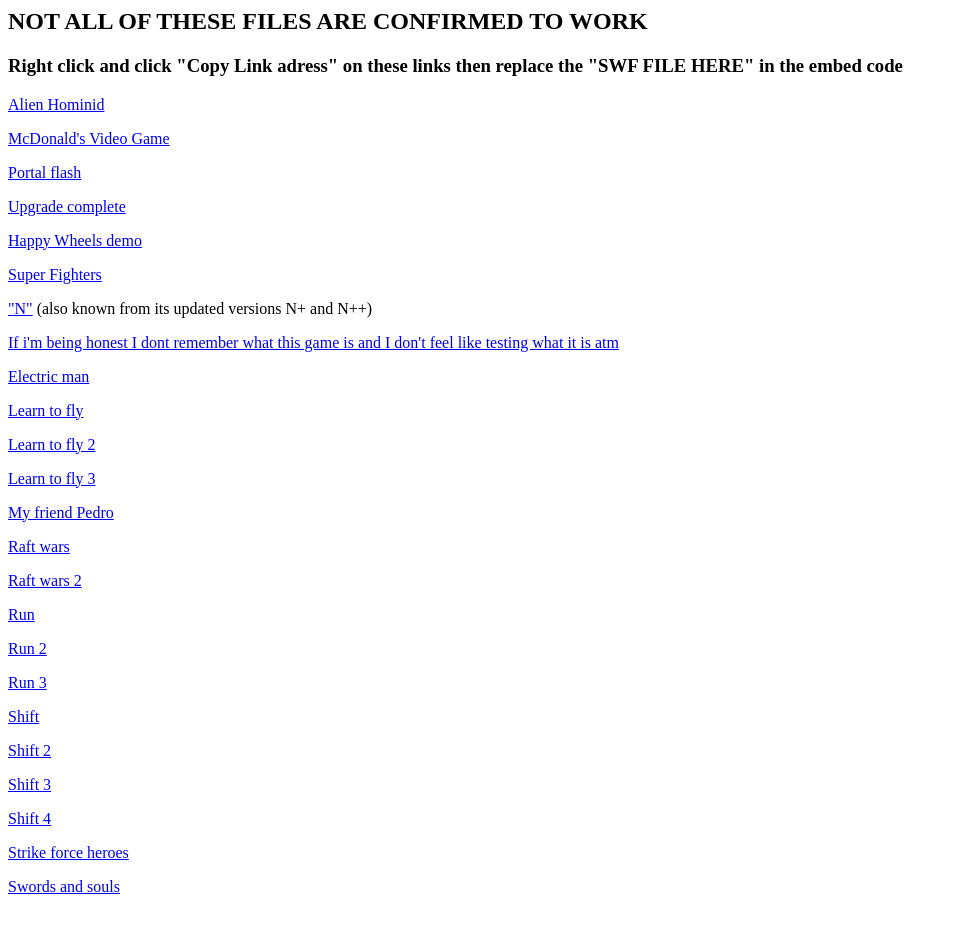
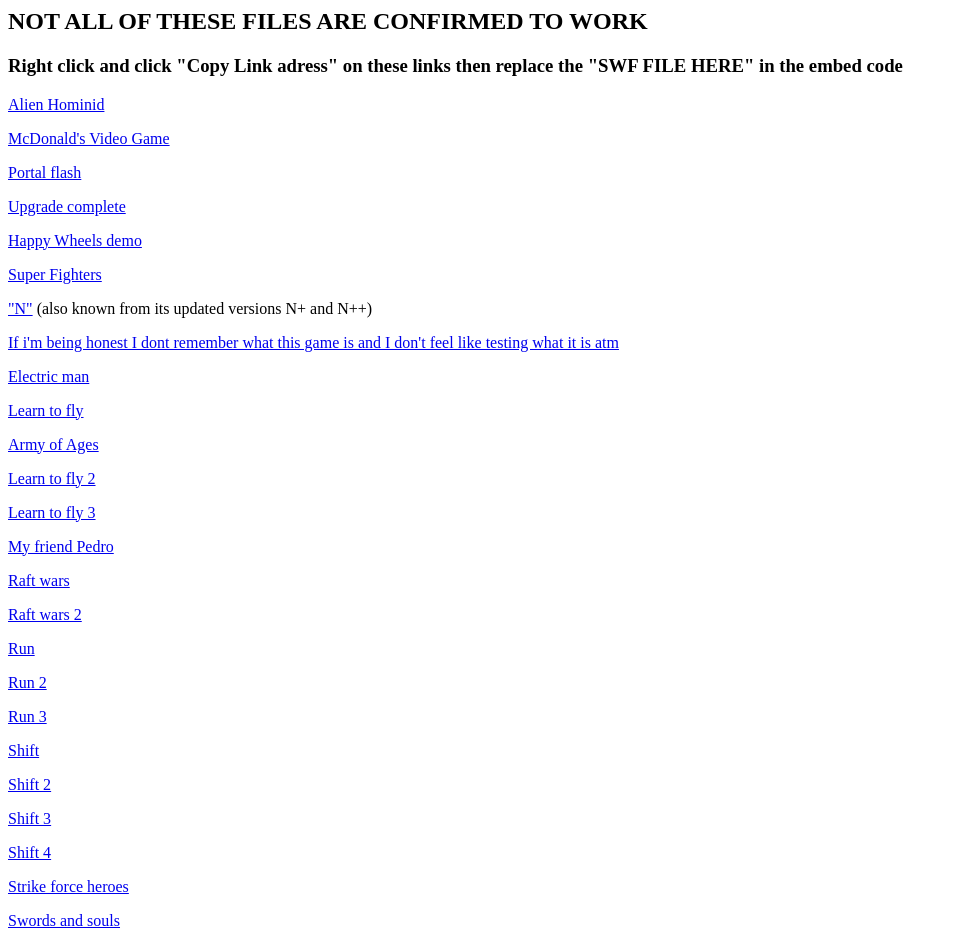
Before and after one commit to FacingGit/Ruffle-Fully-Setup, a plain HTML site: page swf Data/swf/index.html in a window 1280 px wide. Shown: the whole page, without its empty margins (0-958 px from the left). Before the commit the page ends 912 px from the top, so only its background shows below. Drawn offline with Linux system fonts and the light colour scheme.

Commit message:
Update index.html

```diff
--- a/swf Data/swf/index.html
+++ b/swf Data/swf/index.html
@@ -15,6 +15,7 @@
 <p><a href="cf.swf">If i'm being honest I dont remember what this game is and I don't feel like testing what it is atm</a></p>
 <p><a href="electric-man-2-540817f.swf">Electric man</a></p>
 <p><a href="learn-to-fly-37895ed4.swf">Learn to fly</a></p>
+<p><a href="army-of-ages.swf">Army of Ages</a></p>
 <p><a href="secure_Learn2Fly.swf">Learn to fly 2</a></p>
 <p><a href="secureLtF3NAPE.swf">Learn to fly 3</a></p>
 <p><a href="my-friend-pedro-1598012ef.swf">My friend Pedro</a></p>
```
